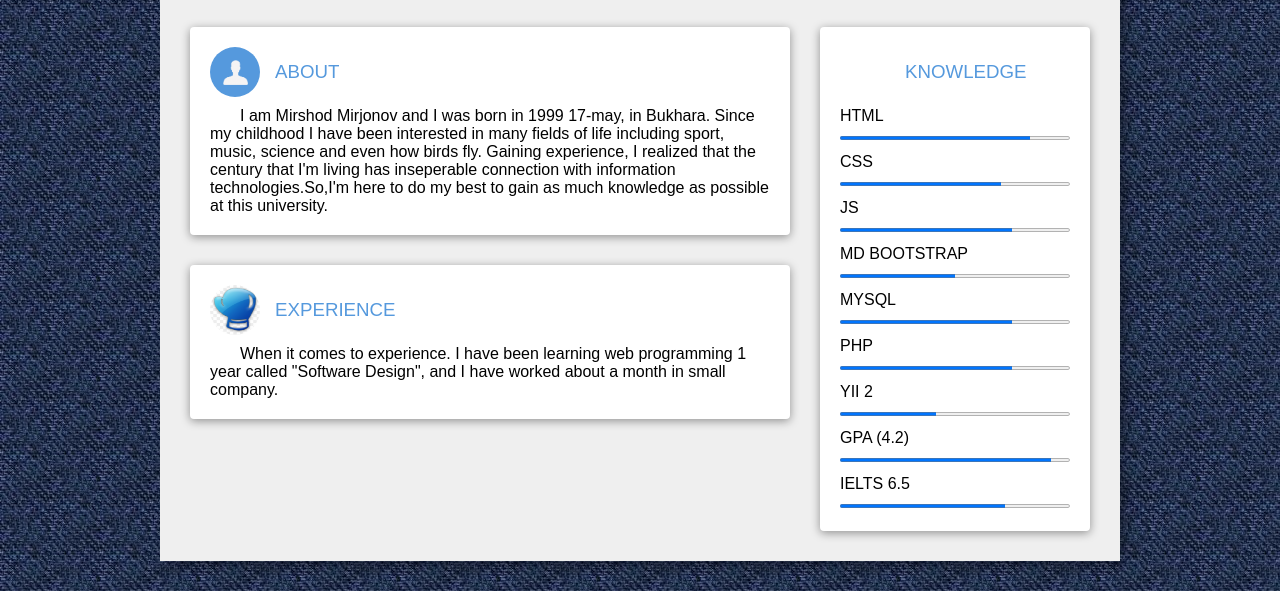
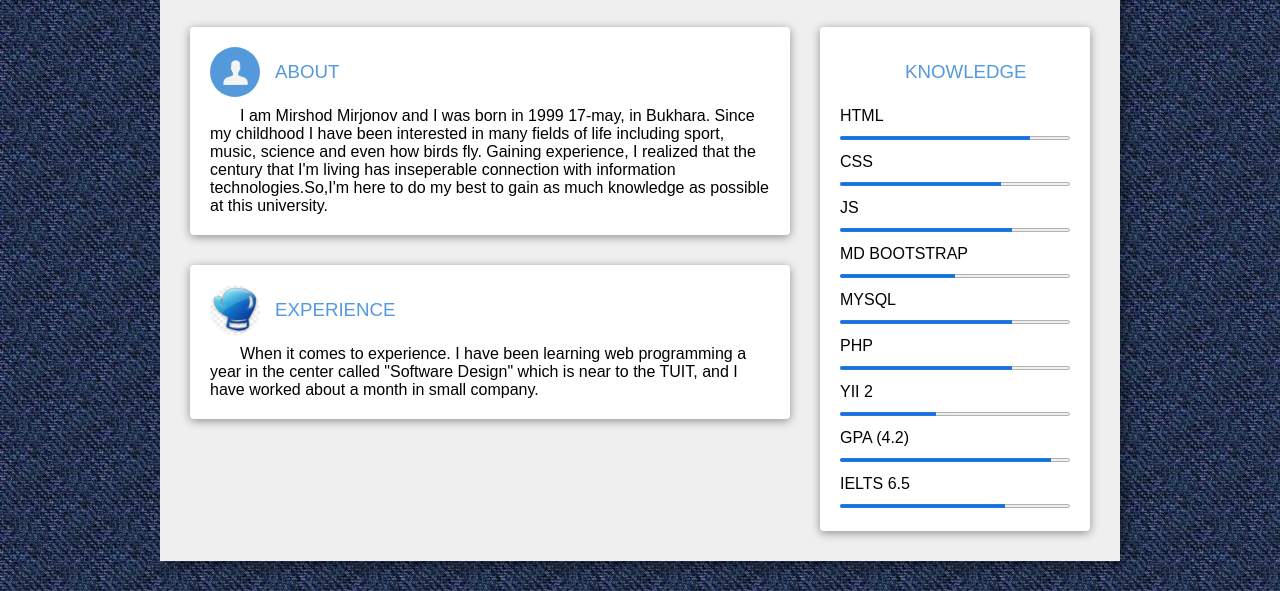
Before and after one commit to mirshodjon/mirshodjon.github.io, a plain HTML site: page index.html in a window 1280 px wide. Shown: the part 245-836 px from the top of the page. Drawn offline with Linux system fonts and the light colour scheme.

Commit message:
Update index.html

```diff
--- a/index.html
+++ b/index.html
@@ -61,7 +61,7 @@
 			</section>
 			<section>
 				<h3>Experience</h3>
-				<p>When it comes to experience. I have been learning web programming 1 year called "Software Design", and I have worked about a month in small company.</p>
+				<p>When it comes to experience. I have been learning web programming a year in the center called "Software Design" which is near to the TUIT, and I have worked about a month in small company.</p>
 			</section>
 		</div>
 	</div>
```
